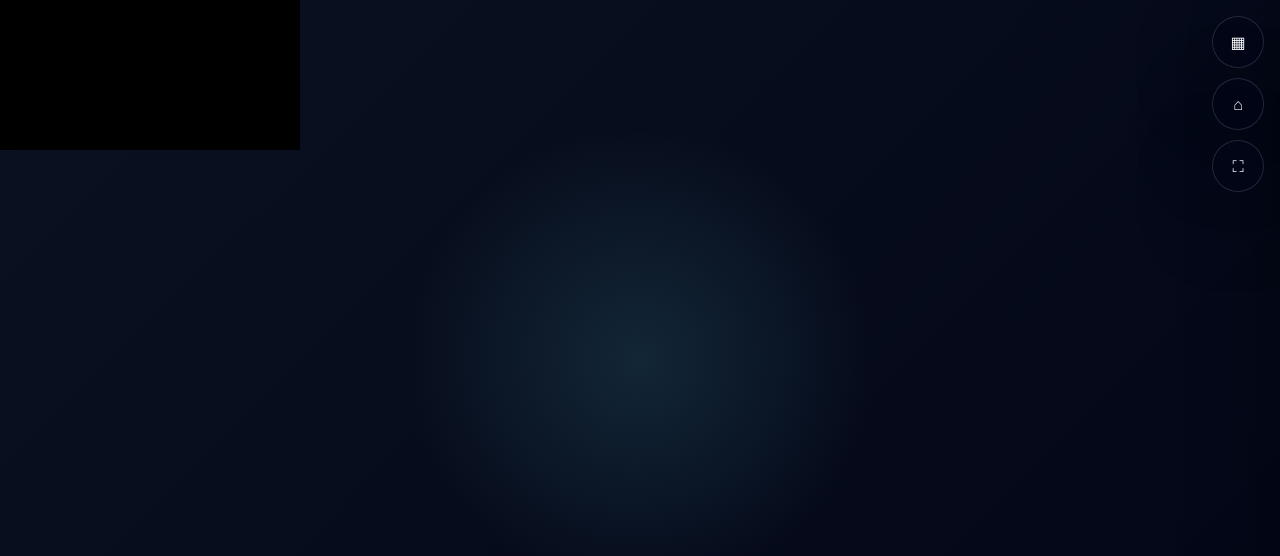
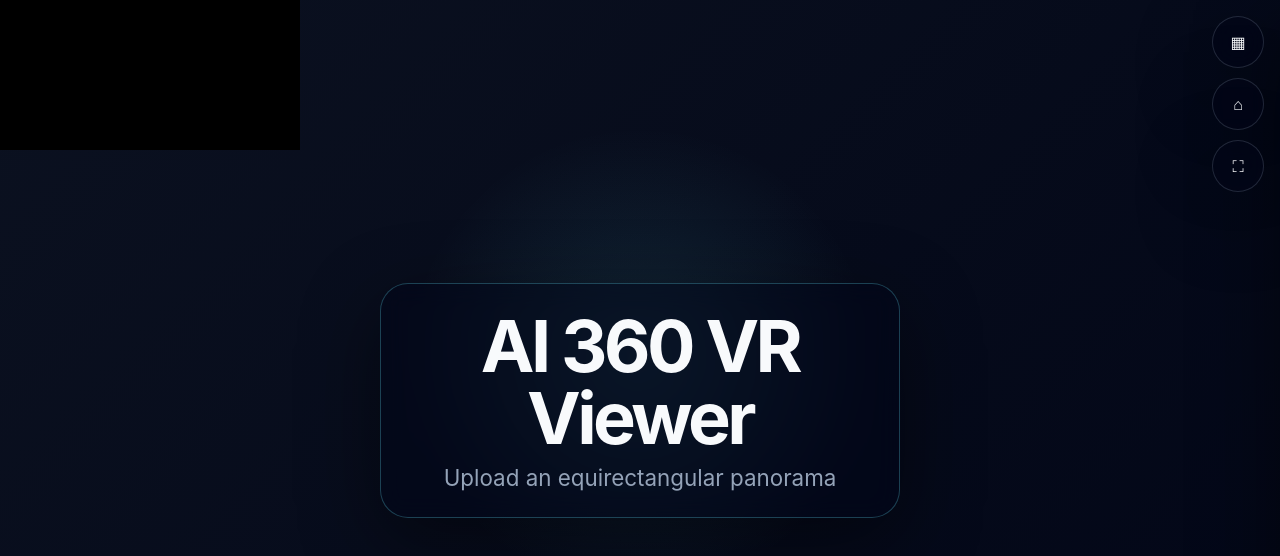
Before and after one commit to SaschaV313/AI-360-VR-Viewer, a website: page index.html in a window 1280 px wide. Drawn offline with Linux system fonts and the light colour scheme.

Commit message:
Load placeholder overlay stylesheet

```diff
--- a/index.html
+++ b/index.html
@@ -10,6 +10,7 @@
   <link rel="manifest" href="./manifest.webmanifest" />
   <link rel="icon" href="./icon.svg" type="image/svg+xml" />
   <link rel="stylesheet" href="./styles.css" />
+  <link rel="stylesheet" href="./placeholder.css" />
 </head>
 <body>
   <main id="viewer" aria-label="360 Grad Panorama Viewer"></main>
```
